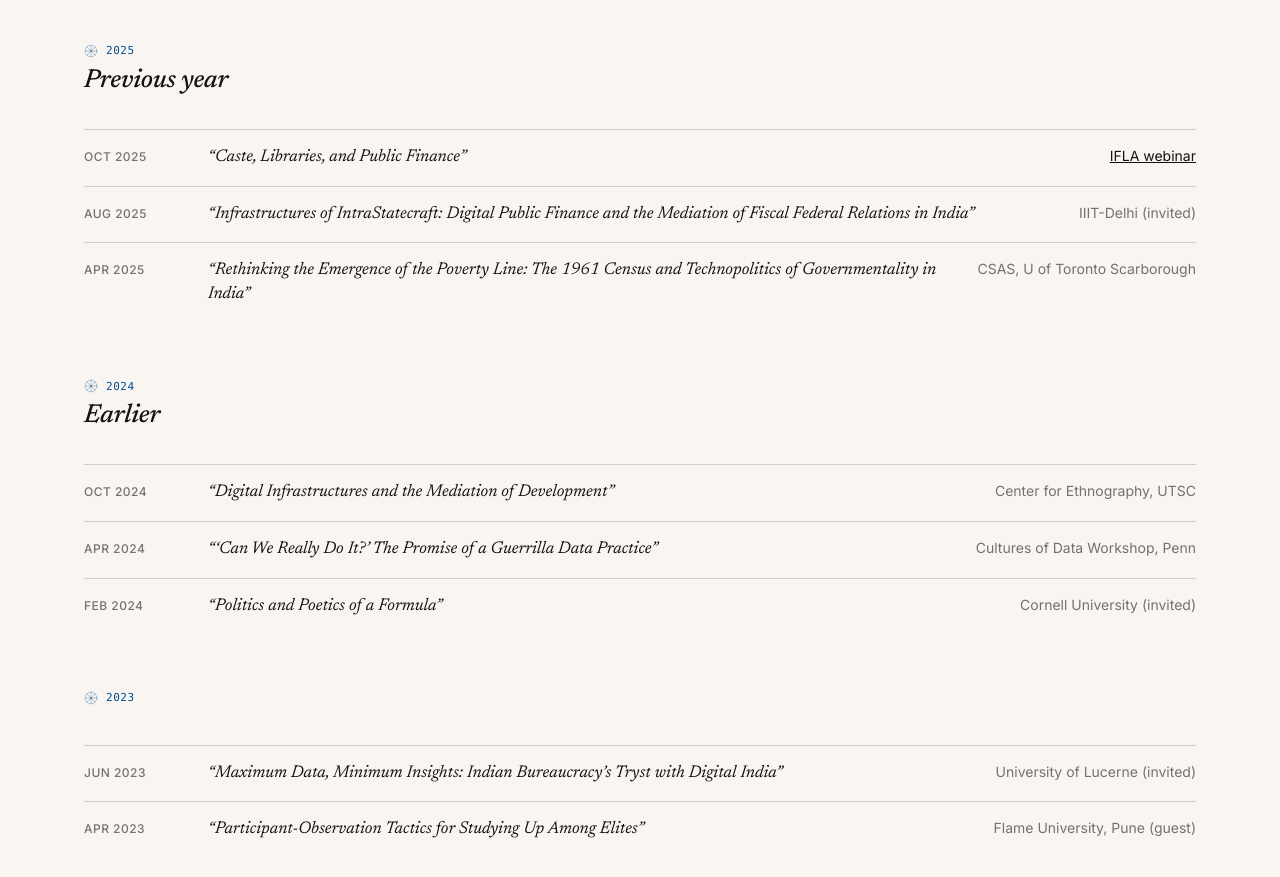
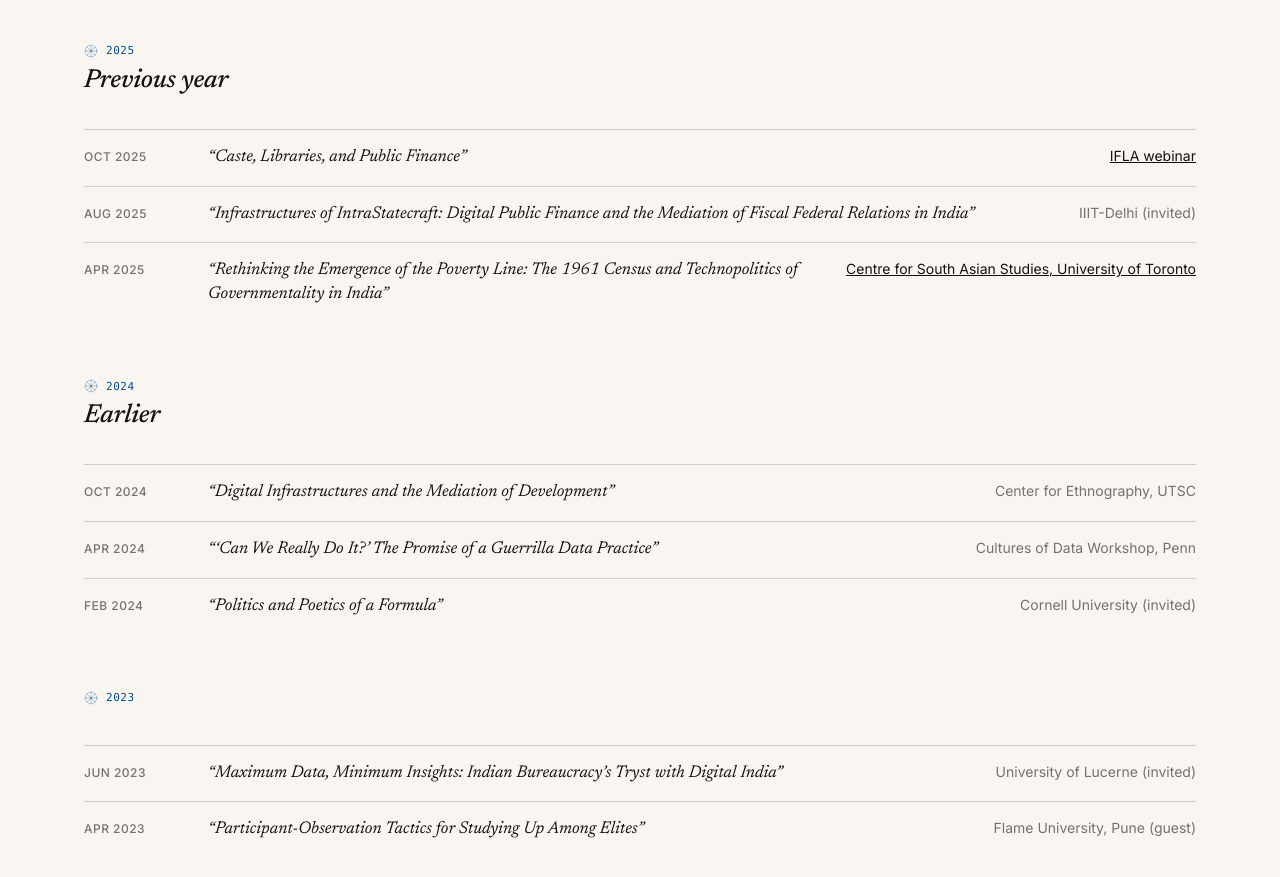
Before and after one commit to skishchampi/skishchampi.github.io, a Jekyll site: the page built from talks.md, in a window 1280 px wide and 900 px high, scrolled down 511 px. Shown: the top 877 px of the window. Built offline with Jekyll 4.4.1, drawn with Linux system fonts in a browser that asks for light colours; some web fonts are replaced.

Commit message:
Hyperlink University of Chicago, John D. Kelly, and Apr 2025 CSAS
- Research / Earlier work: link "University of Chicago" to
  uchicago.edu and "John D. Kelly" to his anthropology faculty
  page
- Talks / Apr 2025: link the Centre for South Asian Studies
  affiliation to the Munk School CSAS page

Co-Authored-By: Claude Opus 4.7 (1M context) <noreply@anthropic.com>

```diff
--- a/talks.md
+++ b/talks.md
@@ -44,7 +44,7 @@ description: "Recent talks, workshops, and invited presentations by Aakash Solan
 <div class="talk">
   <span class="dt">Apr 2025</span>
   <span class="ttl">&ldquo;Rethinking the Emergence of the Poverty Line: The 1961 Census and Technopolitics of Governmentality in India&rdquo;</span>
-  <span class="at">CSAS, U of Toronto Scarborough</span>
+  <span class="at"><a target="_blank" rel="noopener noreferrer" href="https://munkschool.utoronto.ca/ai/centre-south-asian-studies">Centre for South Asian Studies, University of Toronto</a></span>
 </div>
 
 <h2 class="sect"><span class="n">2024</span>Earlier</h2>
```
Also changed, not shown: research.md (+1 -1 lines).
